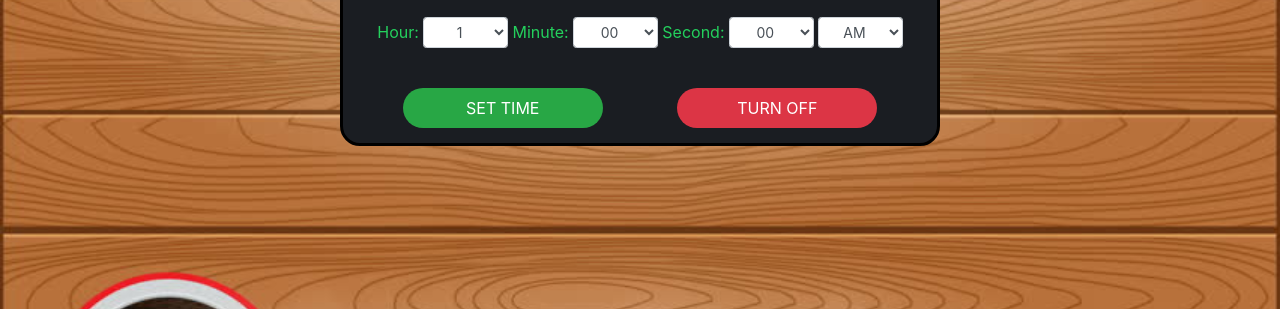
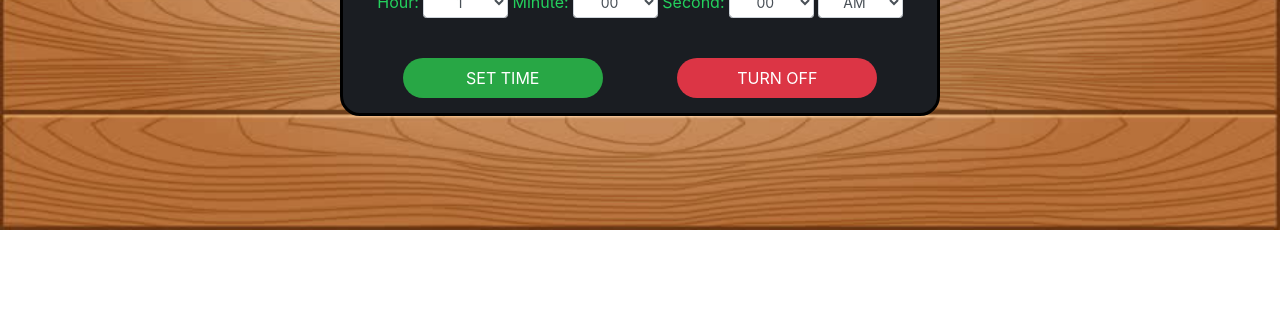
Before and after one commit to JasonUyouU/alarm-clock, a plain HTML site: page index.html in a window 1280 px wide. Shown: the part 491-800 px from the top of the page. Drawn offline with nearby package versions, Linux system fonts and the light colour scheme.

Commit message:
background change

```diff
--- a/css/main.css
+++ b/css/main.css
@@ -4,12 +4,13 @@
 }
 body {
   background-image: url("background.jpg");
+  background-repeat: no-repeat;
   background-size: cover;
 }
 #clock {
   width: 600px;
   margin: 0 auto;
-  margin-top: 400px;
+  margin-top: 370px;
   padding: 15px;
   text-align: center;
   border: 3px solid black;
```
